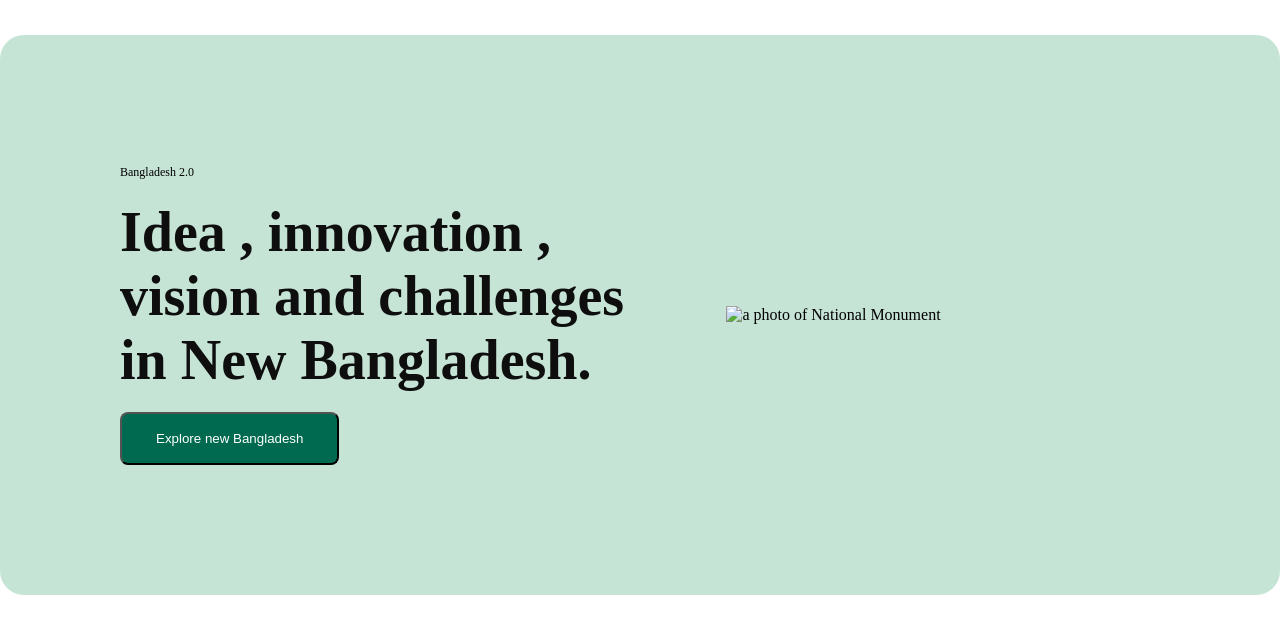
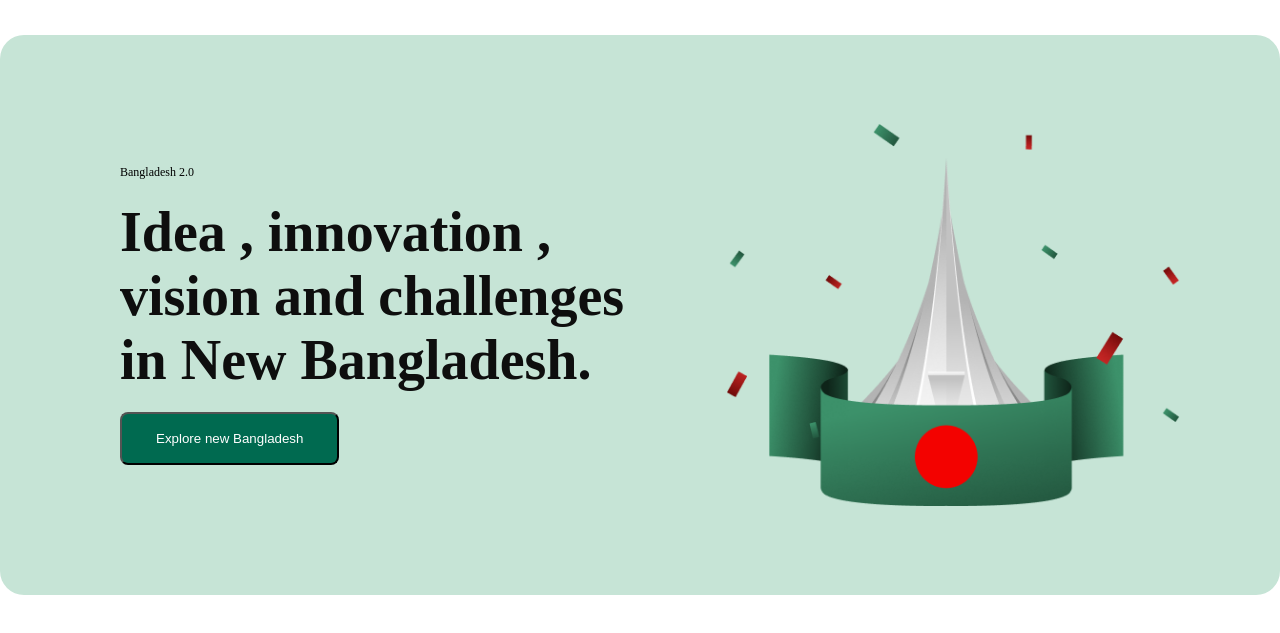
Before and after one commit to HasibulHRony/Bangladesh-2.0, a plain HTML site: page index.html in a window 1280 px wide. Shown: the part 75-708 px from the top of the page. Drawn offline with Linux system fonts and the light colour scheme; the site is published under a folder, as on GitHub Pages, so addresses that start at the root find nothing.

Commit message:
the hero image given correctly

```diff
--- a/index.html
+++ b/index.html
@@ -25,7 +25,7 @@
                 vision and challenges in New Bangladesh.</p>
             <button class="header-btn">Explore new Bangladesh</button>
         </div>
-        <img class="header-image" src="/assets/hero.png" alt="a photo of National Monument">
+        <img class="header-image" src="./assets/hero.png" alt="a photo of National Monument">
     </header>
 </body>
 
```
